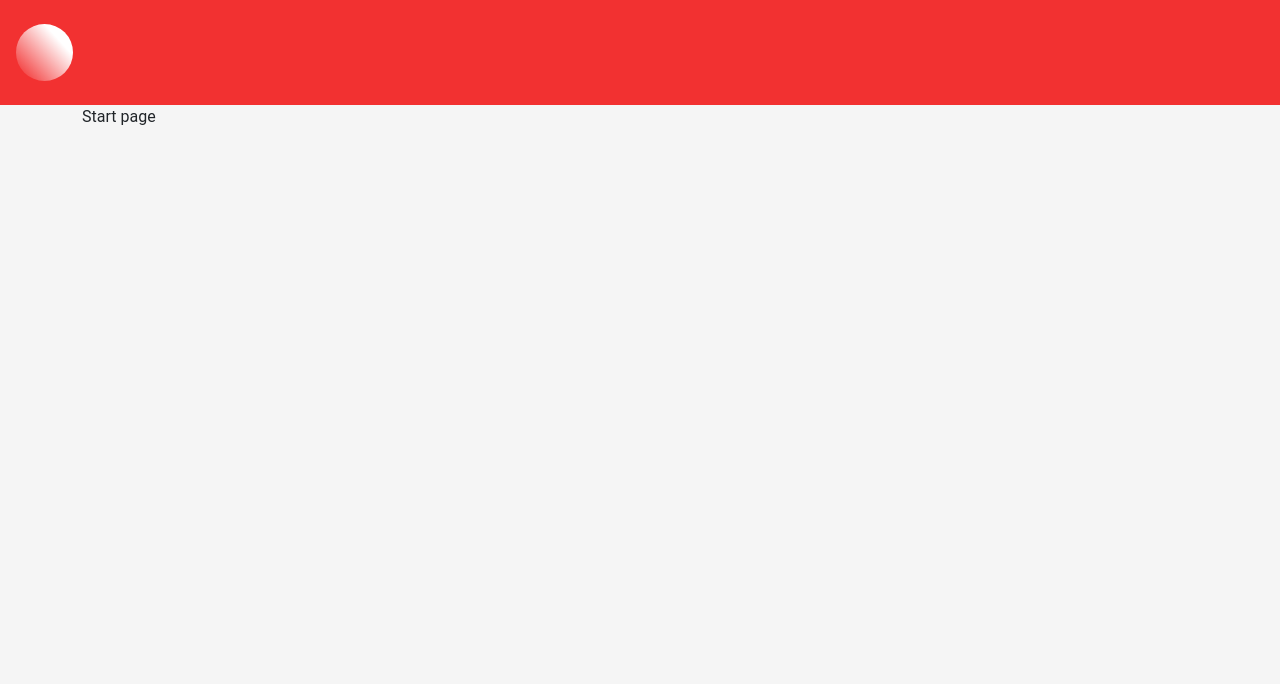
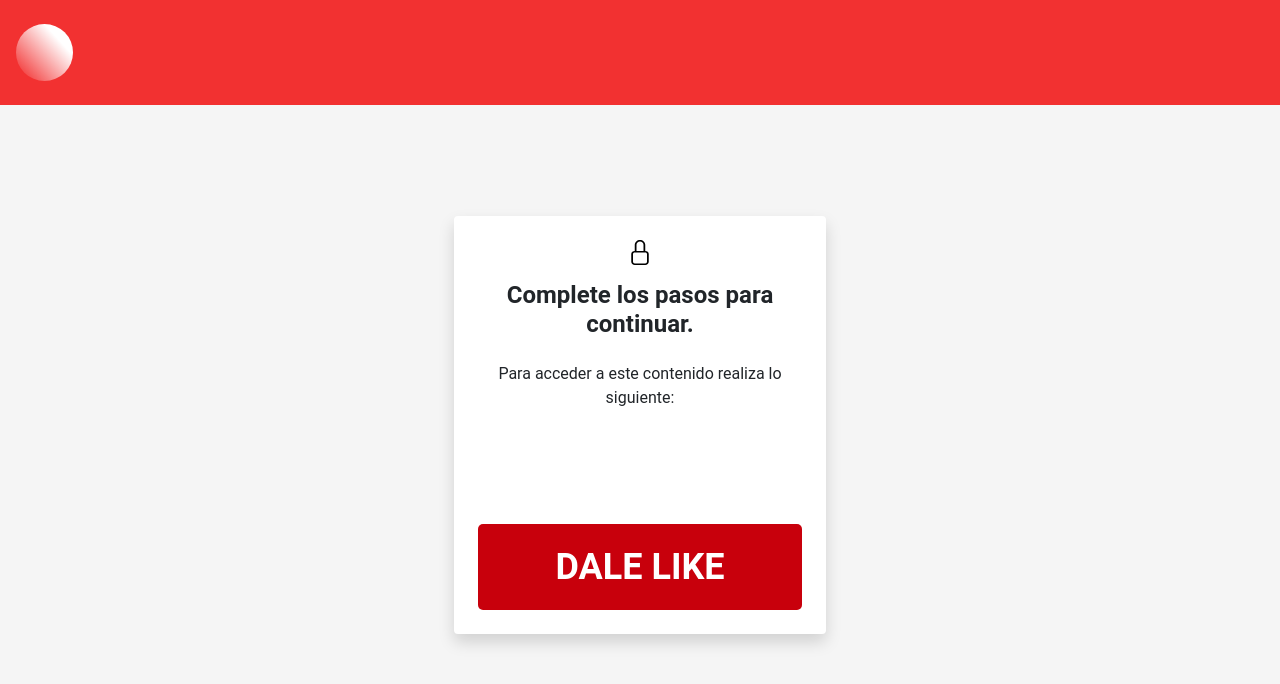
Before and after one commit to FREELANCER-ANGEL-ABRAHAM/project-get-front-end, a React (Create React App) app: page / in a window 1280 px wide. Shown: the top 684 px of the page. Built offline with nearby package versions, Linux system fonts and the light colour scheme.

Commit message:
Imported lock icon

```diff
--- a/src/Panel.js
+++ b/src/Panel.js
@@ -1,5 +1,14 @@
+import { Card, Row } from "react-bootstrap";
+import styled from "styled-components";
+
 const Panel = () => {
-  return <div>Panel</div>;
+  return (
+    <Row>
+      <Card className="col-4 mx-auto shadow-sm">
+        <Card.Body>This is some text within a card body.</Card.Body>
+      </Card>
+    </Row>
+  );
 };
 
 export default Panel;
--- a/src/StartPage.js
+++ b/src/StartPage.js
@@ -1,5 +1,35 @@
+import { Card, Row } from "react-bootstrap";
+import CustomIcon from "./components/CustomIcon";
+import logo from "./assets/logo.svg"
+import lock from "./assets/lock.svg"
+import SocialIcon from "./components/SocialIcon";
+import CustomButton from "./components/CustomButton";
+import Result from "./Result";
+import styled from "styled-components"
+import { useNavigate } from "react-router-dom";
+import { useEffect } from "react";
+
 const StartPage = () => {
-  return <div>Start page</div>;
+
+  const navigate = useNavigate()
+
+  function NavigateToResultPage() {
+    useEffect(() => {
+      console.log("lol")
+    })
+  }
+
+  return (
+    <Row className="m-2 m-md-0" style={{height: "80vh", overflow: "hidden"}}>
+      <Card className="col-12 col-md-4 mx-auto my-auto d-flex shadow p-4 text-center" style={{border: "none"}}>
+        <CustomIcon src={lock} alt="icon" height={25}></CustomIcon>
+        <Card.Title style={{fontWeight: "bold", fontSize: "1.5em"}}>Complete los pasos para continuar.</Card.Title>
+        <Card.Body style={{fontSize: "1em"}}>Para acceder a este contenido realiza lo siguiente:</Card.Body>
+        <SocialIcon src={logo} height={50} alt="Social Media Icon" />
+        <CustomButton text="DALE LIKE" onClick={() => NavigateToResultPage()} />
+      </Card>
+    </Row>
+  );
 };
 
 export default StartPage;
--- /dev/null
+++ b/src/components/CustomButton.js
@@ -0,0 +1,22 @@
+import styled from "styled-components";
+
+const Styles = styled.button`
+    border: none;
+    border-radius: 5px;
+    background-color: #C8000C;
+    color: #FFFF;
+    font-size: 2.25em;
+    font-weight: bold;
+    text-transform: uppercase;
+    padding: 1rem;
+`
+
+const CustomButton = ({ className, text }) => {
+  return (
+    <Styles className={className}>
+        {text}
+    </Styles>
+  );
+};
+
+export default CustomButton;
--- /dev/null
+++ b/src/components/CustomIcon.js
@@ -0,0 +1,12 @@
+import React from 'react';
+import Image from './Image';
+
+function CustomIcon({ src, alt, height, width }) {
+  return (
+    <span className="text-center mb-3">
+      <Image src={src} alt={alt} height={height} width={width} />
+    </span>
+  );
+}
+
+export default CustomIcon;
--- /dev/null
+++ b/src/components/Image.js
@@ -0,0 +1,5 @@
+function Image({ src, alt, height, width }) {
+  return <img src={src} alt={alt} height={height} width={width} />;
+}
+
+export default Image;
--- a/src/components/NavigationBar.js
+++ b/src/components/NavigationBar.js
@@ -1,4 +1,4 @@
-import { Nav, Navbar, Containerfluid } from 'react-bootstrap';
+import { Navbar } from 'react-bootstrap';
 import styled from 'styled-components';
 import logo from '../assets/logo.svg'
 
--- /dev/null
+++ b/src/components/SocialIcon.js
@@ -0,0 +1,11 @@
+import Image from "./Image";
+
+function SocialIcon({ src, alt, height, width}) {
+  return (
+    <span className="text-center mt-4 mb-4">
+      <Image src={src} height={height} width={width} alt={alt} />
+    </span>
+  );
+}
+
+export default SocialIcon;
```
Also changed, not shown: src/components/CustomCard.js (added, +20 -0 lines), src/assets/lock.svg (added).
